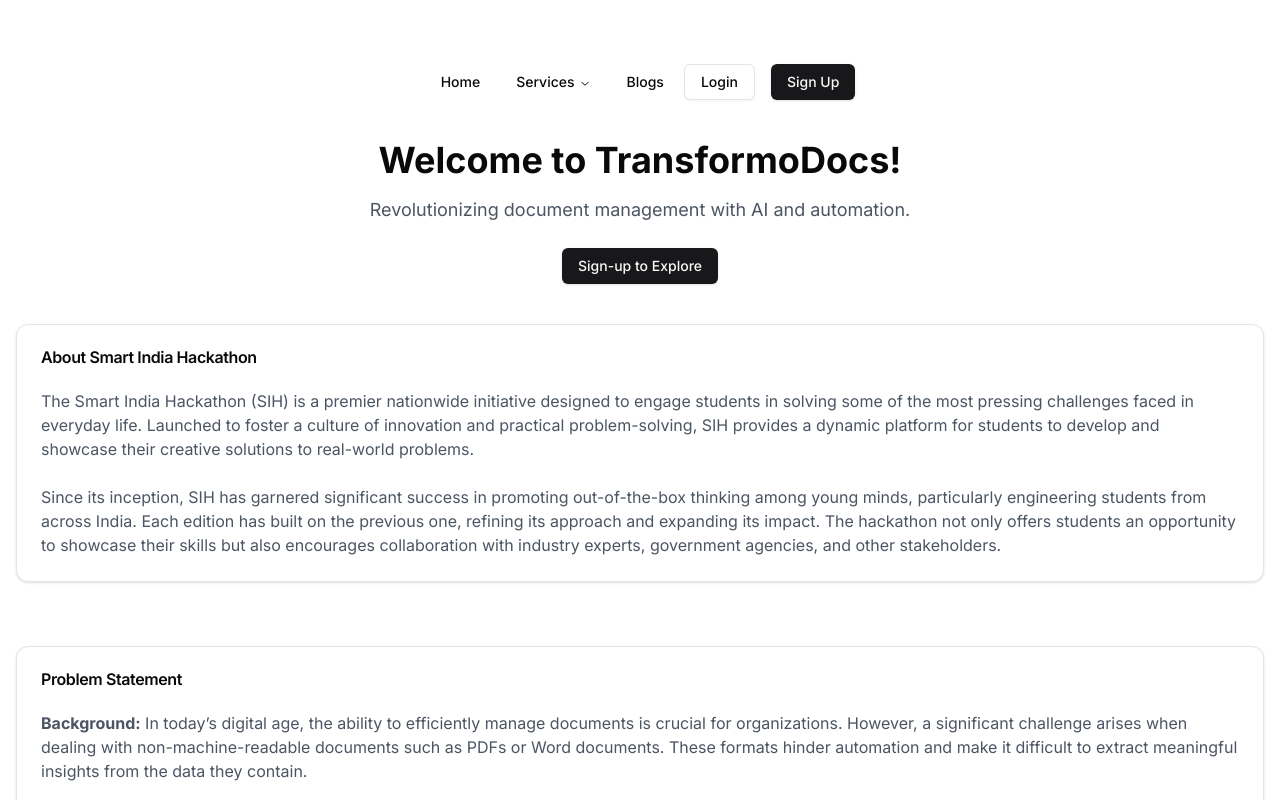
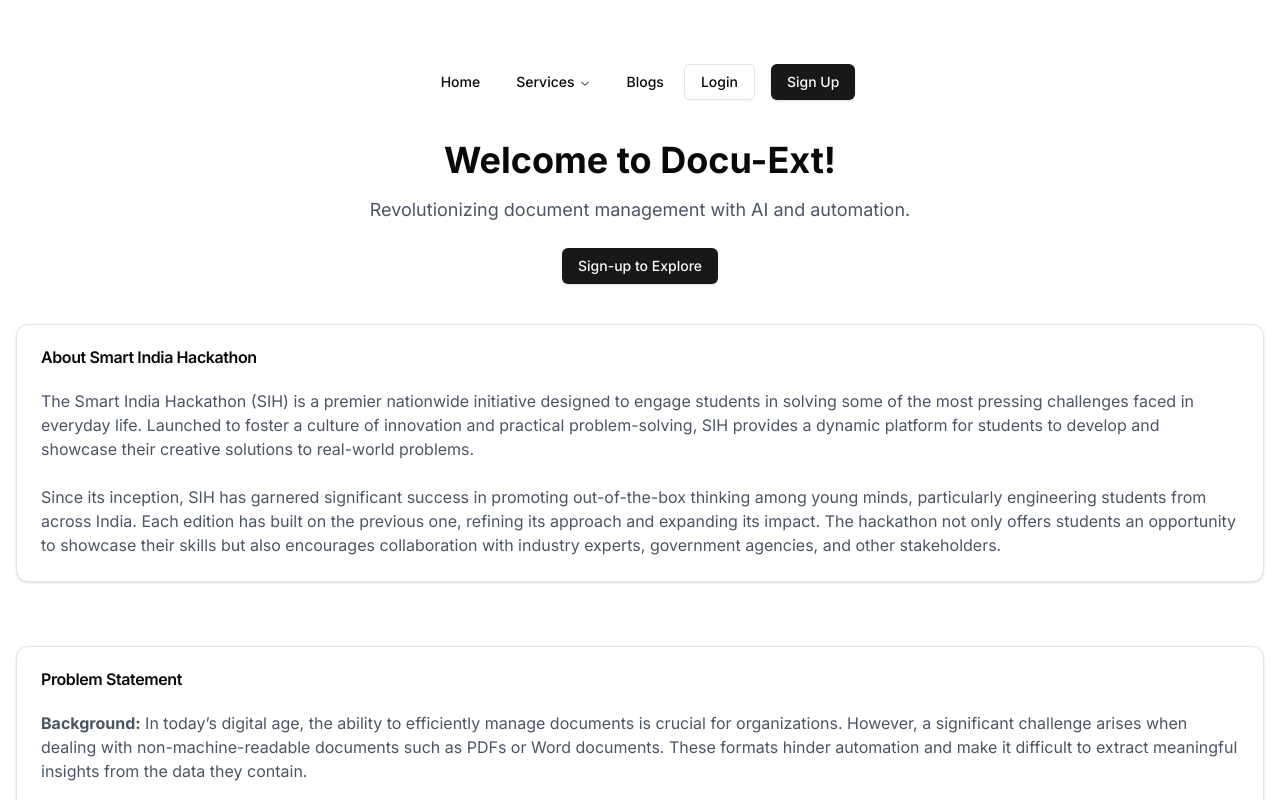
Before and after one commit to tanishq-cloud/docu-web, a Next.js app: page / in a window 1280 px wide. Shown: the top 800 px of the page. Built offline with nearby package versions, Linux system fonts and the light colour scheme.

Commit message:
Basic changes

```diff
--- a/src/app/page.tsx
+++ b/src/app/page.tsx
@@ -11,7 +11,7 @@
 
     <div className="px-4 py-10 mx-auto max-w-7xl">
       <header className="text-center mb-10">
-        <h1 className="text-4xl font-bold mb-4">Welcome to TransformoDocs!</h1>
+        <h1 className="text-4xl font-bold mb-4">Welcome to Docu-Ext!</h1>
         <p className="text-lg text-gray-600">
           Revolutionizing document management with AI and automation.
         </p>
@@ -134,7 +134,7 @@
       </section>
 
       <footer className="text-center">
-      <Link href='register'>
+      <Link href='https://sih.gov.in/'>
         <Button size="lg">
           Visit Smart India Hackathon
         </Button>
```
